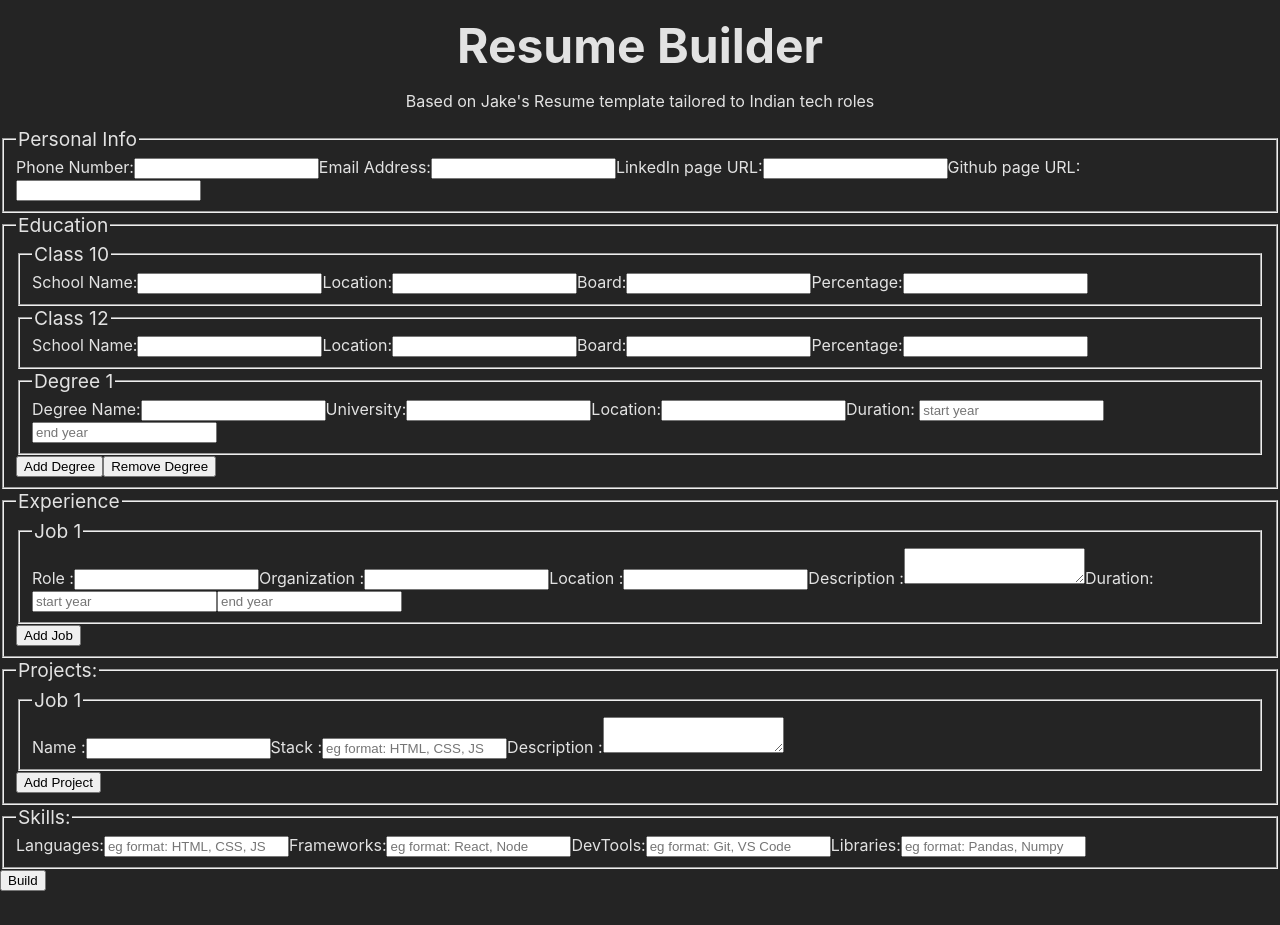
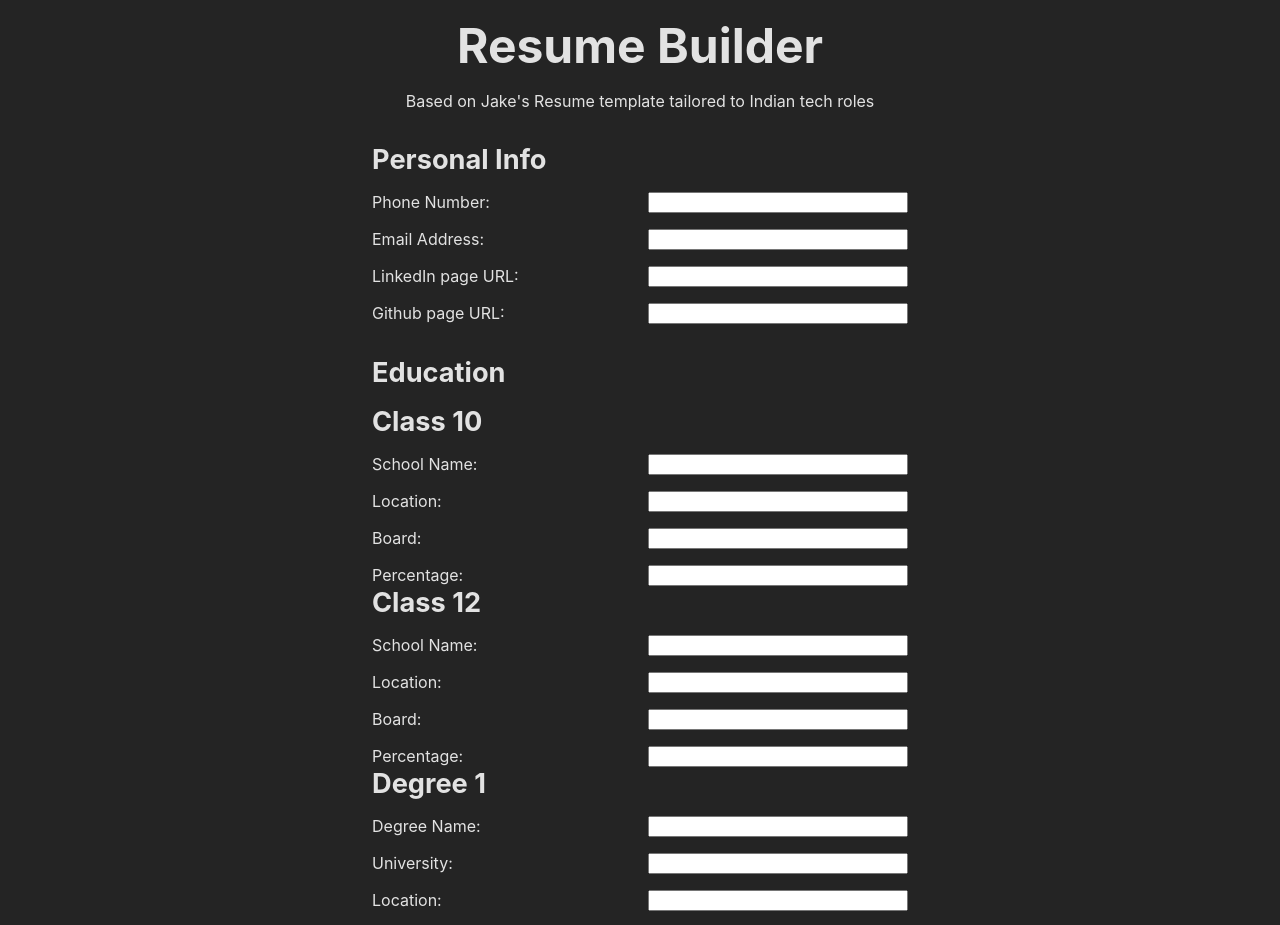
Before and after one commit to haze-09/buildCV, a React (Vite) app: page / in a window 1280 px wide. Shown: the top 925 px of the page. Before the commit the page ends 891 px from the top, so only its background shows below. Built offline with nearby package versions, Linux system fonts and the light colour scheme.

Commit message:
styling in progress

```diff
--- a/src/components/form/education.jsx
+++ b/src/components/form/education.jsx
@@ -15,17 +15,16 @@ function School({ grade }) {
     <fieldset>
       <legend>Class {grade}</legend>
 
+      <div className="twoCol">
         <label htmlFor={schoolName}>School Name:</label>
         <input type="text" name={schoolName} id={schoolName} required />
-
         <label htmlFor={location}>Location:</label>
         <input type="text" name={location} id={location} required />
-
         <label htmlFor={board}>Board:</label>
         <input type="text" name={board} id={board} required />
-
         <label htmlFor={percentage}>Percentage:</label>
         <input type="number" name={percentage} id={percentage} required />
+      </div>
     </fieldset>
   );
 }
@@ -46,16 +45,15 @@ function UniversityDegree({ index }) {
   return (
     <fieldset>
       <legend>Degree {index + 1}</legend>
+      <div className="twoCol">
         <label htmlFor={degreeName}>Degree Name:</label>
         <input type="text" name={degreeName} id={degreeName} required />
-
         <label htmlFor={university}>University:</label>
         <input type="text" name={university} id={university} required />
-
         <label htmlFor={location}>Location:</label>
         <input type="text" name={location} id={location} required />
-
-      <Duration duration={duration}/>
+        <Duration duration={duration} />
+      </div>
     </fieldset>
   );
 }
@@ -81,6 +79,7 @@ function Education() {
         <UniversityDegree key={index} index={index} />
       ))}
 
+      <div>
         <button type="button" onClick={addDegree}>
           Add Degree
         </button>
@@ -90,6 +89,7 @@ function Education() {
             Remove Degree
           </button>
         )}
+      </div>
     </fieldset>
   );
 }
--- a/src/components/form/experience.jsx
+++ b/src/components/form/experience.jsx
@@ -18,19 +18,18 @@ function Job({ index }) {
     <fieldset>
       <legend>Job {index + 1}</legend>
 
+      <div className="twoCol">
         <label htmlFor={role}>Role :</label>
         <input type="text" name={role} id={role} required />
-
         <label htmlFor={org}>Organization :</label>
         <input type="text" name={org} id={org} required />
-
         <label htmlFor={location}>Location :</label>
         <input type="text" name={location} id={location} required />
-
         <label htmlFor={desc}>Description :</label>
         <textarea name={desc} id={desc} required></textarea>
+        <Duration duration={duration} />
+      </div>
 
-      <Duration duration={duration} />
     </fieldset>
   );
 }
--- a/src/components/form/personal.jsx
+++ b/src/components/form/personal.jsx
@@ -3,6 +3,7 @@ function Personal() {
     <fieldset>
       <legend> Personal Info</legend>
 
+      <div className="twoCol">
         <label htmlFor="phoneNumber"> Phone Number:</label>
         <input
           type="tel"
@@ -12,7 +13,6 @@ function Personal() {
           autoComplete="tel"
           required
         />
-
         <label htmlFor="email">Email Address:</label>
         <input
           type="email"
@@ -21,12 +21,11 @@ function Personal() {
           autoComplete="email"
           required
         />
-
         <label htmlFor="linkedIn">LinkedIn page URL:</label>
         <input type="text" name="linkedIn" id="linkedIn" required />
-
         <label htmlFor="github">Github page URL:</label>
         <input type="text" name="github" id="github" required />
+      </div>
     </fieldset>
   );
 }
--- a/src/components/form/projects.jsx
+++ b/src/components/form/projects.jsx
@@ -12,16 +12,16 @@ function Proj({ index }) {
 
   return (
     <fieldset>
-      <legend>Job {index + 1}</legend>
+      <legend>Project {index + 1}</legend>
 
+      <div className="twoCol">
         <label htmlFor={name}>Name :</label>
         <input type="text" name={name} id={name} required />
-
         <label htmlFor={stack}>Stack :</label>
         <input type="text" name={stack} id={stack} placeholder="eg format: HTML, CSS, JS " required />
-
         <label htmlFor={desc}>Description :</label>
         <textarea name={desc} id={desc} required></textarea>
+      </div>
     </fieldset>
   );
 }
--- a/src/components/form/skills.jsx
+++ b/src/components/form/skills.jsx
@@ -3,6 +3,7 @@ function Skills() {
     <fieldset>
       <legend>Skills:</legend>
 
+      <div className="twoCol">
         <label htmlFor="languages">Languages:</label>
         <input
           type="text"
@@ -11,7 +12,6 @@ function Skills() {
           placeholder="eg format: HTML, CSS, JS "
           required
         />
-
         <label htmlFor="frameworks">Frameworks:</label>
         <input
           type="text"
@@ -19,7 +19,6 @@ function Skills() {
           id="frameworks"
           placeholder="eg format: React, Node"
         />
-
         <label htmlFor="devTools">DevTools:</label>
         <input
           type="text"
@@ -27,7 +26,6 @@ function Skills() {
           id="devTools"
           placeholder="eg format: Git, VS Code "
         />
-
         <label htmlFor="libraries">Libraries:</label>
         <input
           type="text"
@@ -35,6 +33,7 @@ function Skills() {
           id="libraries"
           placeholder="eg format: Pandas, Numpy "
         />
+      </div>
     </fieldset>
   );
 }
--- a/src/components/form/utils.jsx
+++ b/src/components/form/utils.jsx
@@ -2,6 +2,7 @@ function Duration({ duration }) {
   return (
     <>
       <label htmlFor={duration.start}>Duration: </label>
+      <div className="duration">
         <input
           type="number"
           name={duration.start}
@@ -16,9 +17,9 @@ function Duration({ duration }) {
           placeholder="end year"
           required
         />
+      </div>
     </>
   );
 }
 
-
-export {Duration};
+export { Duration };
--- a/src/styles/form.css
+++ b/src/styles/form.css
@@ -1,3 +1,46 @@
-legend{
-    font-size: larger;
+fieldset {
+  border: none;
+  margin: 2rem;
+  gap: 1rem;
+  padding: 0;
 }
+
+.twoCol {
+  display: grid;
+  grid-template-columns: repeat(2, 1fr);
+  gap: 1rem;
+}
+
+
+fieldset > fieldset {
+  margin: 0;
+}
+
+legend {
+  font-size: 1.7rem;
+  font-weight: 700;
+  padding: 0;
+  margin-bottom: 1rem;
+}
+
+
+
+.duration {
+  display: flex;
+  justify-content: space-between;
+}
+.duration>input{
+    width: 45%;
+}
+
+@media (max-width: 400px) {
+  fieldset {
+    margin: 1rem;
+  }
+
+
+
+  .twoCol {
+    grid-template-columns: 1fr;
+  }
+}
--- a/src/styles/index.css
+++ b/src/styles/index.css
@@ -11,14 +11,19 @@
   -webkit-font-smoothing: antialiased;
   -moz-osx-font-smoothing: grayscale;
 }
-*{
-  /* margin: 0;
-  padding: 0; */
-}
 
 body {
   margin: 0;
   display: flex;
   justify-content: center;
-  min-width: 320px;
 }
+
+form{
+  max-width: 600px;
+}
+
+@media (max-width: 400px) {
+  body{
+    padding: 1rem;
+  }
+}
```
Lines whose indentation alone changed are shown as unchanged.
